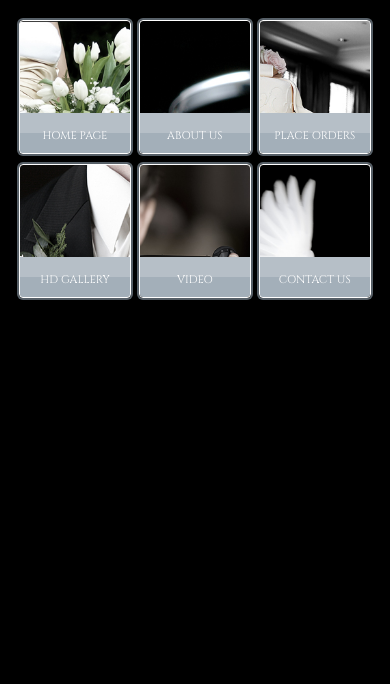
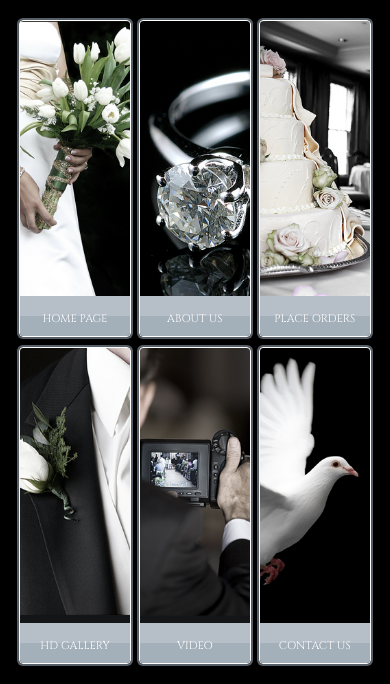
Before and after one commit to m1ron/yourwebcast, a PHP site: page /index.html in a window 390 px wide. Shown: the top 684 px of the page. Run offline with PHP 8.4, Linux system fonts and the light colour scheme.

Commit message:
responsive

```diff
--- a/src/css/main.css
+++ b/src/css/main.css
@@ -43,9 +43,6 @@ body {
   margin: 0 auto;
   background: #000;
   position: relative;
-}
-body.body-vertical-mobile {
-  height: auto;
 }
 @media (min-width: 1280px) {
   body {
@@ -191,9 +188,6 @@ h6 {
 .main {
   padding: 20px 0 170px;
   height: 100%;
-}
-.body-vertical-mobile .main {
-  height: auto;
 }
 .main > .wrapper {
   height: 100%;
@@ -530,9 +524,6 @@ input[type="submit"]:focus {
   overflow: hidden;
   transition: box-shadow 0.2s ease;
 }
-.body-vertical-mobile .nav ul li a {
-  height: 134px;
-}
 .nav ul li a span {
   padding: 15px 0 10px;
   display: block;
--- a/src/js/main.js
+++ b/src/js/main.js
@@ -11,13 +11,7 @@ $(document).ready(function () {
 
 	$(window).on('resize', function () {
 		var _body = $('body');
-		if ($(window).width() <= 480) {
-			if(_body.height() >= 320){
-				_body.addClass('body-vertical body-vertical-mobile');
-			} else {
-				_body.removeClass('body-vertical body-vertical-mobile');
-			}
-		} else if ($(window).width() <= 768) {
+		if ($(window).width() <= 768) {
 			if(_body.height() >= 450){
 				_body.addClass('body-vertical');
 			} else {
@@ -30,7 +24,7 @@ $(document).ready(function () {
 				_body.removeClass('body-vertical');
 			}
 		} else {
-			_body.removeClass('body-vertical body-vertical-mobile');
+			_body.removeClass('body-vertical');
 		}
 	}).trigger('resize');
 
--- a/src/less/main.less
+++ b/src/less/main.less
@@ -89,9 +89,6 @@ body {
   margin: 0 auto;
   background: @color-black;
   position: relative;
-  &.body-vertical-mobile {
-    height: auto;
-  }
   @media @lg {
     height: auto;
   }
@@ -191,9 +188,6 @@ h6 {&:extend(.h6); }
 .main {
   padding: 20px 0 170px;
   height: 100%;
-  .body-vertical-mobile & {
-    height: auto;
-  }
   > .wrapper {
     height: 100%;
   }
@@ -497,9 +491,6 @@ fieldset { padding: 0; border: 0; margin: 0; }
         position: relative;
         overflow: hidden;
         transition: box-shadow @duration;
-        .body-vertical-mobile & {
-          height: 134px;
-        }
 
         span {
           padding: 15px 0 10px;
```
Also changed, not shown: dist/css/main.css (+0 -9 lines), dist/js/main.js (+2 -8 lines).
